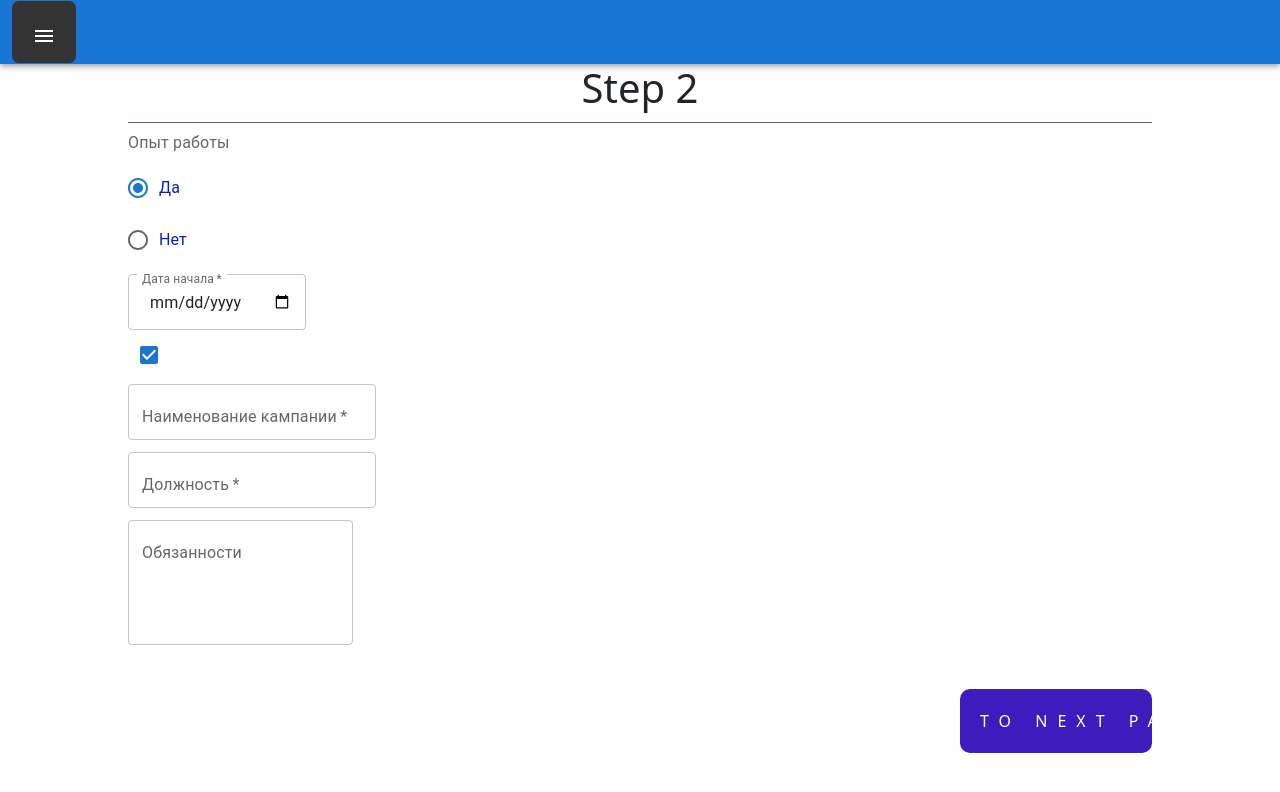
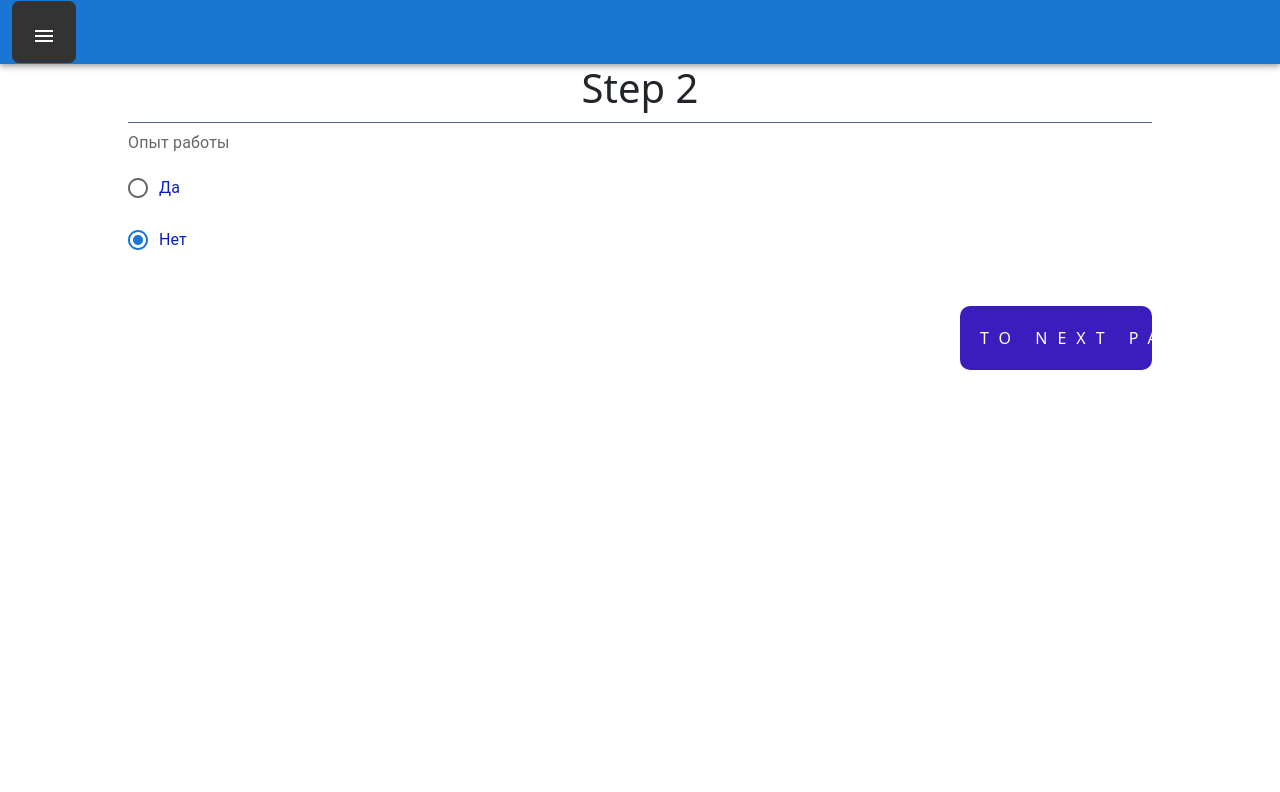
Before and after one commit to AndrewFalco/resume, a React (Create React App) app: page /page2 in a window 1280 px wide. Shown: the top 792 px of the page. Built offline with nearby package versions, Linux system fonts and the light colour scheme.

Commit message:
сделал 2 страницу

```diff
--- a/package.json
+++ b/package.json
@@ -22,6 +22,7 @@
     "bootstrap": "^5.1.1",
     "node-sass": "^6.0.1",
     "react": "^17.0.2",
+    "react-datepicker": "^4.2.1",
     "react-dom": "^17.0.2",
     "react-hook-form": "^7.16.2",
     "react-router-dom": "^5.3.0",
--- a/src/components/UI/MyDateField/index.tsx
+++ b/src/components/UI/MyDateField/index.tsx
@@ -1,4 +1,4 @@
-import * as React from 'react';
+import React, {useState} from 'react';
 import { InputAdornment, TextField } from '@mui/material';
 
 interface IProps {
@@ -11,6 +11,7 @@ interface IProps {
 
 const MyDateField = (props: IProps) => {
   const {property, alias, register, errors, isRequired} = props;
+  const [date, setDate] = useState(new Date())
   return (
     <div>
       <TextField
--- a/src/components/Workplace/index.tsx
+++ /dev/null
@@ -1,37 +0,0 @@
-import { Checkbox } from '@mui/material';
-import React from 'react'
-import MyDateField from '../UI/MyDateField'
-import MyInput from '../UI/MyInput';
-import MyTextField from '../UI/MyTextField';
-
-interface IProps {
-    register: any;
-    errors: any;
-}
-
-const Workplace = (props: IProps) => {
-
-    const { register, errors} = props;
-    const [checked, setChecked] = React.useState(true);
-
-    const handleChange = (event: any) => {
-        setChecked(event.target.checked);
-    };
-    return (
-        <div>
-            <MyDateField property="startDate" alias="Дата начала" register={register} errors={errors} isRequired={true} />
-            {!checked && <MyDateField property="endDate" alias="Дата окончания" register={register} errors={errors} isRequired={false} />}
-
-            <Checkbox
-                checked={checked}
-                onChange={handleChange}
-                inputProps={{ 'aria-label': 'controlled' }}
-            />
-            <MyInput property="companyName" alias="Наименование кампании" register={register} errors={errors} isRequired={true} />
-            <MyInput property="positions" alias="Должность" register={register} errors={errors} isRequired={true} />
-            <MyTextField property="cases" alias="Обязанности" register={register} errors={errors} />
-        </div>
-    )
-}
-
-export default Workplace
--- /dev/null
+++ b/src/components/WorkplaceEditor/index.tsx
@@ -0,0 +1,72 @@
+import { yupResolver } from '@hookform/resolvers/yup';
+import { Button, Checkbox, Dialog, DialogActions, DialogContent, DialogContentText, DialogTitle, FormControlLabel } from '@mui/material';
+import React from 'react'
+import { useForm } from 'react-hook-form';
+import { WpSch } from '../../schemas';
+import MyDateField from '../UI/MyDateField'
+import MyInput from '../UI/MyInput';
+import MyTextField from '../UI/MyTextField';
+import { v4 as uuid}  from 'uuid';
+import * as yup from 'yup'
+
+import '../../styles/style.scss'
+
+interface IProps {
+    setWp: any;
+    setOpen: any;
+    open: boolean;
+    wp: any;
+}
+const WorkplaceEditor = (props: IProps) => {
+    const { wp, setWp, setOpen, open } = props;
+    const [checked, setChecked] = React.useState(false);
+
+    const handleClose = () => {
+        setOpen(false);
+    };
+
+    const { register, handleSubmit,unregister, formState: { errors } } = useForm({
+        resolver: yupResolver<yup.AnyObjectSchema>(WpSch),
+        mode: "onBlur"
+    });
+
+    const handleChange = (event: any) => {
+        setChecked(event.target.checked);
+        checked && unregister("endDate");
+    };
+
+    const onSubmit = (data: any) =>{
+        console.log(data);
+        const newWP = {...data};
+        newWP.toPresent = checked;
+        newWP.id = uuid();
+        wp.push(newWP);
+        setWp(wp);
+        setOpen(false);
+    }
+    return (
+        <Dialog open={open} onClose={handleClose}>
+            <DialogTitle>Место работы</DialogTitle>
+            <DialogContent>
+                <div className="workplace">
+                    <MyDateField property="startDate" alias="Дата начала" register={register} errors={errors} isRequired={true} />
+                    {!checked && <MyDateField property="endDate" alias="Дата окончания" register={register} errors={errors} isRequired={!checked} />}
+                    <FormControlLabel control={<Checkbox
+                        checked={checked}
+                        onChange={handleChange}
+                        inputProps={{ 'aria-label': 'controlled' }}
+                    />} label="По настоящее время" />
+                    <MyInput property="companyName" alias="Наименование компании" register={register} errors={errors} isRequired={true} />
+                    <MyInput property="position" alias="Должность" register={register} errors={errors} isRequired={true} />
+                    <MyTextField property="cases" alias="Обязанности" register={register} errors={errors} />
+                </div>
+            </DialogContent>
+            <DialogActions>
+                <Button onClick={handleClose}>Cancel</Button>
+                <Button onClick={handleSubmit(onSubmit)}>Subscribe</Button>
+            </DialogActions>
+        </Dialog>
+    )
+}
+
+export default WorkplaceEditor
--- a/src/pages/page_2.tsx
+++ b/src/pages/page_2.tsx
@@ -1,32 +1,52 @@
 import { yupResolver } from '@hookform/resolvers/yup';
-import { FormControl, FormControlLabel, FormLabel, Radio, RadioGroup } from '@mui/material';
-import React from 'react'
+import { Button, FormControl, FormControlLabel, FormLabel, IconButton, List, ListItem, ListItemText, Radio, RadioGroup } from '@mui/material';
+import React, { useState } from 'react'
 import { useForm } from 'react-hook-form';
 import { useHistory } from 'react-router-dom';
 import * as yup from 'yup'
-import Workplace from '../components/Workplace';
-import { WpSch } from '../schemas';
+import WorkplaceEditor from '../components/WorkplaceEditor';
+import ClearIcon from '@mui/icons-material/Clear';
+import { Page2Sch } from '../schemas';
 
 import "../styles/style.scss"
 
+interface IWP {
+    id: string;
+    startDate: Date;
+    endDate: Date | string | null;
+    toPresent: boolean;
+    companyName: string;
+    position: string;
+    cases?: string
+}
+
 const Page2 = () => {
-    const { register, handleSubmit, formState: { errors } } = useForm({
-        resolver: yupResolver<yup.AnyObjectSchema>(WpSch),
+    const { register, handleSubmit } = useForm({
+        resolver: yupResolver<yup.AnyObjectSchema>(Page2Sch),
         mode: "onBlur"
     });
 
-    const [value, setValue] = React.useState('yes');
+    const [value, setValue] = useState('no');
+    const [open, setOpen] = useState(false);
+    const [wp, setWp] = useState<IWP[]>([]);
 
     const handleChange = (event: any) => {
       setValue(event.target.value);
+      setWp([]);
     };
 
     const history = useHistory();
 
     const onSubmit = (data: any) => {
         alert(JSON.stringify(data));
+        if(value==='yes' && wp.length===0) return;
         history.push('/page3')
     };
+
+    const rmItem = (e: any) =>{
+        const filteredWp = wp.filter(el => el.id !== e.target.id);
+        setWp(filteredWp);
+    }
 
     return (
         <form onSubmit={handleSubmit(onSubmit)}>
@@ -43,8 +63,28 @@ const Page2 = () => {
                     <FormControlLabel value="no" control={<Radio />} label="Нет" {...register("hasExp")} />
                 </RadioGroup>
             </FormControl>
+            {value==="yes" &&  <Button variant="contained" color="success" onClick={()=>setOpen(true)}>Добавить место</Button>}
+            <WorkplaceEditor wp={wp} setWp={setWp} setOpen={setOpen} open={open}/>
             {
-                value === "yes" ? <Workplace register={register} errors={errors} /> : null
+                value === "yes" ?
+                    <div className="flex_items">
+                        <List sx={{ width: '100%', maxWidth: 360, bgcolor: 'background.paper' }}>
+                            {wp.map((value) => (
+                                <ListItem
+                                    key={value.id}
+                                    disableGutters
+                                    secondaryAction={
+                                        <IconButton>
+                                          <ClearIcon id={value.id} onClick={rmItem}/>
+                                        </IconButton>
+                                      }
+                                >
+                                    <ListItemText primary={`${value.companyName} ${value.position} ${new Date(value.startDate).toISOString().split('T')[0]}`} />
+                                </ListItem>
+                            ))}
+                        </List>
+                    </div>
+                : null
             }
             <div className="next_page">
                 <input type="submit" value="to next page" />
--- a/src/schemas.ts
+++ b/src/schemas.ts
@@ -4,7 +4,7 @@ export const WpSch = yup.object().shape({
     startDate: yup.date().default(function () {
         return new Date();
       }).required(),
-    endDate: yup.date().default(function () {
+    endDate: yup.mixed().default(function () {
         return new Date();
       }).optional(),
     toPresent: yup.boolean().optional(),
@@ -12,6 +12,10 @@ export const WpSch = yup.object().shape({
     position: yup.string().required(),
     cases: yup.string().optional(),
 });
+
+export const Page2Sch = yup.object().shape({
+  hasExp: yup.string().required(),
+})
 
 export const LangSch = yup.object().shape({
     language: yup.string().required(),
--- a/src/styles/style.scss
+++ b/src/styles/style.scss
@@ -160,3 +160,10 @@ body {
       display: flex;
       justify-content: flex-end;
   }
+
+  .workplace{
+    border-radius: 5px;
+    border: 1px solid #6516bf;
+    margin: 5px;
+    padding: 5px;
+  }
```
Also changed, not shown: 2 other files (tests, documents, lock files or other folders).
